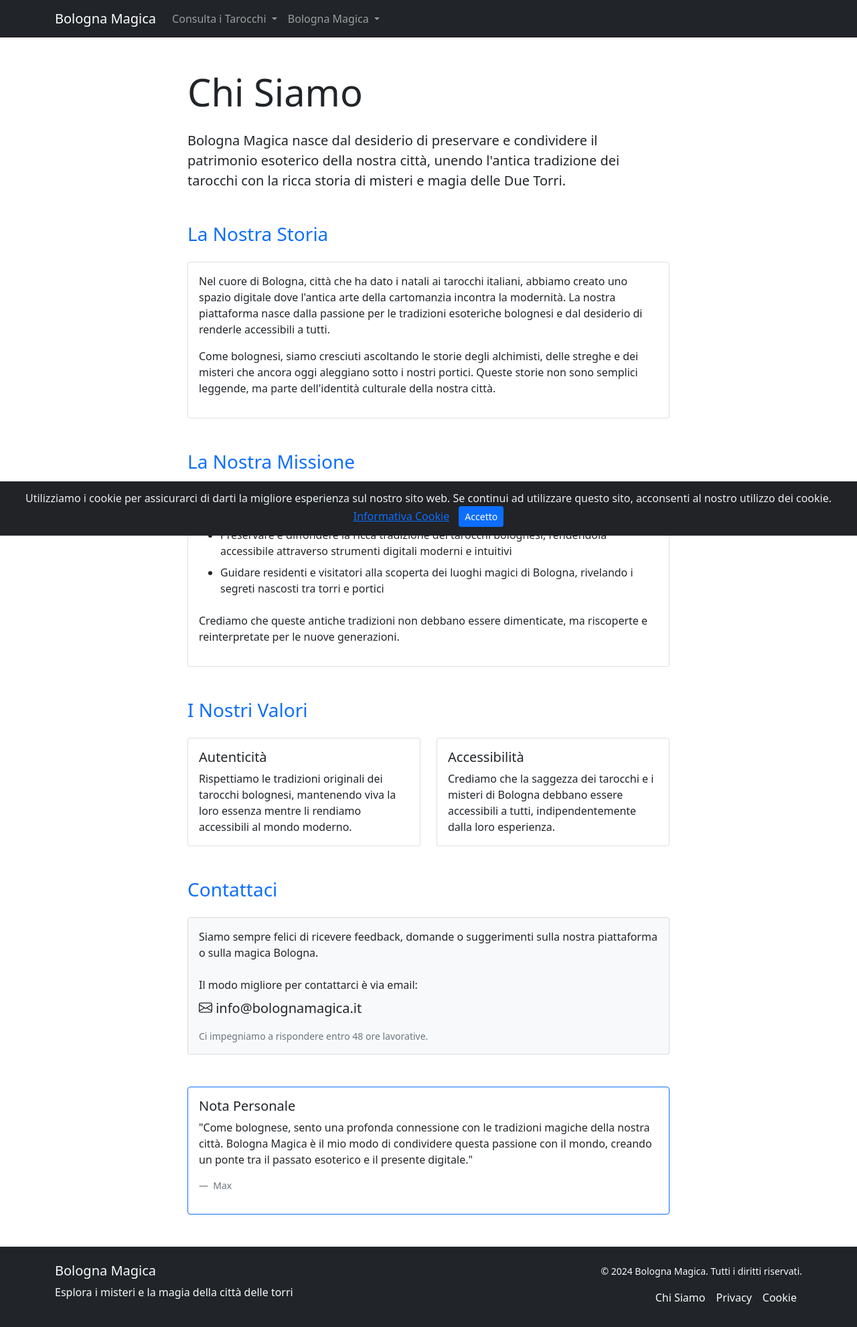
After one commit to jmedia65/bologna-magica, a Flask app: page /about in a window 1280 px wide. The commit adds this page. Shown: the whole page at 67% size. Run offline with Flask 3, Linux system fonts and the light colour scheme.

Commit message:
Add cookie alert banner + pages // about

```diff
--- a/webapp/routes.py
+++ b/webapp/routes.py
@@ -249,3 +249,17 @@ def internal_error(error):
 # def test_500():
 #     # Deliberately raise an exception
 #     raise Exception("Test 500 error page")
+
+# Cookies and Privacy
+@app.route('/privacy')
+def privacy():
+    return render_template('utils/privacy.html', title="Privacy Policy")
+
+@app.route('/cookies')
+def cookies():
+    return render_template('utils/cookies.html', title="Cookie Policy")
+
+# About Us
+@app.route('/about')
+def about():
+    return render_template('utils/about.html', title="Chi Siamo")
--- /dev/null
+++ b/webapp/static/css/cookiealert.css
@@ -0,0 +1,37 @@
+/*
+ * Bootstrap Cookie Alert by Wruczek
+ * https://github.com/Wruczek/Bootstrap-Cookie-Alert
+ * Released under MIT license
+ */
+.cookiealert {
+  position: fixed;
+  bottom: 0;
+  left: 0;
+  width: 100%;
+  margin: 0 !important;
+  padding: 0.75rem 1.25rem;
+  z-index: 999;
+  opacity: 0;
+  visibility: hidden;
+  border-radius: 0;
+  transform: translateY(100%);
+  transition: all 500ms ease-out;
+  color: #ecf0f1;
+  background: #212327;
+}
+
+.cookiealert.show {
+  opacity: 1;
+  visibility: visible;
+  transform: translateY(0%);
+  transition-delay: 1000ms;
+}
+
+.cookiealert a {
+  text-decoration: underline;
+}
+
+.cookiealert .acceptcookies {
+  margin-left: 10px;
+  vertical-align: baseline;
+}
--- /dev/null
+++ b/webapp/static/js/cookiealert.js
@@ -0,0 +1,56 @@
+/*
+ * Bootstrap Cookie Alert by Wruczek
+ * https://github.com/Wruczek/Bootstrap-Cookie-Alert
+ * Released under MIT license
+ */
+(function () {
+  "use strict";
+
+  var cookieAlert = document.querySelector(".cookiealert");
+  var acceptCookies = document.querySelector(".acceptcookies");
+
+  if (!cookieAlert) {
+    return;
+  }
+
+  cookieAlert.offsetHeight; // Force browser to trigger reflow (https://stackoverflow.com/a/39451131)
+
+  // Show the alert if we cant find the "acceptCookies" cookie
+  if (!getCookie("acceptCookies")) {
+    cookieAlert.classList.add("show");
+  }
+
+  // When clicking on the agree button, create a 1 year
+  // cookie to remember user's choice and close the banner
+  acceptCookies.addEventListener("click", function () {
+    setCookie("acceptCookies", true, 365);
+    cookieAlert.classList.remove("show");
+
+    // dispatch the accept event
+    window.dispatchEvent(new Event("cookieAlertAccept"));
+  });
+
+  // Cookie functions from w3schools
+  function setCookie(cname, cvalue, exdays) {
+    var d = new Date();
+    d.setTime(d.getTime() + exdays * 24 * 60 * 60 * 1000);
+    var expires = "expires=" + d.toUTCString();
+    document.cookie = cname + "=" + cvalue + ";" + expires + ";path=/";
+  }
+
+  function getCookie(cname) {
+    var name = cname + "=";
+    var decodedCookie = decodeURIComponent(document.cookie);
+    var ca = decodedCookie.split(";");
+    for (var i = 0; i < ca.length; i++) {
+      var c = ca[i];
+      while (c.charAt(0) === " ") {
+        c = c.substring(1);
+      }
+      if (c.indexOf(name) === 0) {
+        return c.substring(name.length, c.length);
+      }
+    }
+    return "";
+  }
+})();
--- a/webapp/templates/base.html
+++ b/webapp/templates/base.html
@@ -12,6 +12,8 @@
     <link href="https://cdn.jsdelivr.net/npm/bootstrap@5.0.2/dist/css/bootstrap.min.css" rel="stylesheet">
     <!-- Bootstrap Icons -->
     <link rel="stylesheet" href="https://cdn.jsdelivr.net/npm/bootstrap-icons@1.11.3/font/bootstrap-icons.css">
+    <!-- Cookie Alert -->
+    <link rel="stylesheet" href="/static/css/cookiealert.css">
     <link rel="icon" type="image/gif" href="/static/images/favicon.gif" />
   </head>
 
@@ -75,14 +77,31 @@
             <h5>Bologna Magica</h5>
             <p class="mb-0">Esplora i misteri e la magia della città delle torri</p>
           </div>
-          <div class="col-md-6 text-md-end">
-            <p class="mb-0"><small>© 2024 Bologna Magica. Tutti i diritti riservati.</small></p>
+          <div class="col-md-6">
+            <div class="text-md-end">
+              <p class="mb-2"><small>© 2024 Bologna Magica. Tutti i diritti riservati.</small></p>
+              <nav class="nav justify-content-md-end">
+                <a href="{{ url_for('about') }}" class="nav-link px-2 text-light">Chi Siamo</a>
+                <a href="{{ url_for('privacy') }}" class="nav-link px-2 text-light">Privacy</a>
+                <a href="{{ url_for('cookies') }}" class="nav-link px-2 text-light">Cookie</a>
+              </nav>
+            </div>
           </div>
         </div>
       </div>
     </footer>
 
+    <!-- START Bootstrap-Cookie-Alert -->
+    <div class="alert text-center cookiealert" role="alert">
+      Utilizziamo i cookie per assicurarci di darti la migliore esperienza sul nostro sito web. Se continui ad utilizzare questo sito, acconsenti al nostro utilizzo dei cookie. <a href="https://cookiesandyou.com/" target="_blank">Informativa Cookie</a>
+      <button type="button" class="btn btn-primary btn-sm acceptcookies">
+          Accetto
+      </button>
+    </div>
+    <!-- END Bootstrap-Cookie-Alert -->
+
     <!-- Bootstrap 5 Bundle with Popper -->
     <script src="https://cdn.jsdelivr.net/npm/bootstrap@5.0.2/dist/js/bootstrap.bundle.min.js"></script>
+    <script src="/static/js//cookiealert.js"></script>
   </body>
 </html>
--- /dev/null
+++ b/webapp/templates/utils/about.html
@@ -0,0 +1,150 @@
+{% extends "base.html" %}
+
+{% block content %}
+<div class="container">
+    <div class="row">
+        <div class="col-lg-8 mx-auto">
+            <h1 class="display-4 mb-4">Chi Siamo</h1>
+
+            <!-- Introduction Section -->
+            <section class="mb-5">
+                <p class="lead">
+                    Bologna Magica nasce dal desiderio di preservare e condividere
+                    il patrimonio esoterico della nostra città, unendo l'antica
+                    tradizione dei tarocchi con la ricca storia di misteri e magia
+                    delle Due Torri.
+                </p>
+            </section>
+
+            <!-- Our Story -->
+            <section class="mb-5">
+                <h2 class="h3 text-primary mb-4">La Nostra Storia</h2>
+                <div class="card">
+                    <div class="card-body">
+                        <p>
+                            Nel cuore di Bologna, città che ha dato i natali ai
+                            tarocchi italiani, abbiamo creato uno spazio digitale
+                            dove l'antica arte della cartomanzia incontra la
+                            modernità. La nostra piattaforma nasce dalla passione
+                            per le tradizioni esoteriche bolognesi e dal desiderio
+                            di renderle accessibili a tutti.
+                        </p>
+                        <p>
+                            Come bolognesi, siamo cresciuti ascoltando le storie
+                            degli alchimisti, delle streghe e dei misteri che
+                            ancora oggi aleggiano sotto i nostri portici. Queste
+                            storie non sono semplici leggende, ma parte
+                            dell'identità culturale della nostra città.
+                        </p>
+                    </div>
+                </div>
+            </section>
+
+            <!-- Our Mission -->
+            <section class="mb-5">
+                <h2 class="h3 text-primary mb-4">La Nostra Missione</h2>
+                <div class="card">
+                    <div class="card-body">
+                        <p>
+                            La nostra missione è duplice:
+                        </p>
+                        <ul class="mb-4">
+                            <li class="mb-2">
+                                Preservare e diffondere la ricca tradizione dei
+                                tarocchi bolognesi, rendendola accessibile
+                                attraverso strumenti digitali moderni e intuitivi
+                            </li>
+                            <li class="mb-2">
+                                Guidare residenti e visitatori alla scoperta dei
+                                luoghi magici di Bologna, rivelando i segreti
+                                nascosti tra torri e portici
+                            </li>
+                        </ul>
+                        <p>
+                            Crediamo che queste antiche tradizioni non debbano
+                            essere dimenticate, ma riscoperte e reinterpretate
+                            per le nuove generazioni.
+                        </p>
+                    </div>
+                </div>
+            </section>
+
+            <!-- Our Values -->
+            <section class="mb-5">
+                <h2 class="h3 text-primary mb-4">I Nostri Valori</h2>
+                <div class="row g-4">
+                    <div class="col-md-6">
+                        <div class="card h-100">
+                            <div class="card-body">
+                                <h3 class="h5 card-title">Autenticità</h3>
+                                <p class="card-text">
+                                    Rispettiamo le tradizioni originali dei
+                                    tarocchi bolognesi, mantenendo viva la loro
+                                    essenza mentre li rendiamo accessibili al
+                                    mondo moderno.
+                                </p>
+                            </div>
+                        </div>
+                    </div>
+                    <div class="col-md-6">
+                        <div class="card h-100">
+                            <div class="card-body">
+                                <h3 class="h5 card-title">Accessibilità</h3>
+                                <p class="card-text">
+                                    Crediamo che la saggezza dei tarocchi e i
+                                    misteri di Bologna debbano essere accessibili
+                                    a tutti, indipendentemente dalla loro
+                                    esperienza.
+                                </p>
+                            </div>
+                        </div>
+                    </div>
+                </div>
+            </section>
+
+            <!-- Contact Section -->
+            <section id="contatti" class="mb-5">
+                <h2 class="h3 text-primary mb-4">Contattaci</h2>
+                <div class="card bg-light">
+                    <div class="card-body">
+                        <p class="mb-4">
+                            Siamo sempre felici di ricevere feedback, domande o
+                            suggerimenti sulla nostra piattaforma o sulla magica
+                            Bologna.
+                        </p>
+                        <p class="mb-2">
+                            Il modo migliore per contattarci è via email:
+                        </p>
+                        <p class="lead">
+                            <strong>
+                                <i class="bi bi-envelope"></i>
+                                info@bolognamagica.it
+                            </strong>
+                        </p>
+                        <p class="small text-muted mt-3 mb-0">
+                            Ci impegniamo a rispondere entro 48 ore lavorative.
+                        </p>
+                    </div>
+                </div>
+            </section>
+
+            <!-- Personal Note -->
+            <div class="card border-primary">
+                <div class="card-body">
+                    <h2 class="h5 card-title">Nota Personale</h2>
+                    <p class="card-text">
+                        "Come bolognese, sento una profonda connessione con le
+                        tradizioni magiche della nostra città. Bologna Magica è
+                        il mio modo di condividere questa passione con il mondo,
+                        creando un ponte tra il passato esoterico e il presente
+                        digitale."
+                    </p>
+                    <footer class="blockquote-footer mt-2">
+                        Max
+                    </footer>
+                </div>
+            </div>
+        </div>
+    </div>
+</div>
+{% endblock %}
```
Also changed, not shown: webapp/templates/utils/cookies.html (added, +71 -0 lines), webapp/templates/utils/privacy.html (added, +97 -0 lines).
